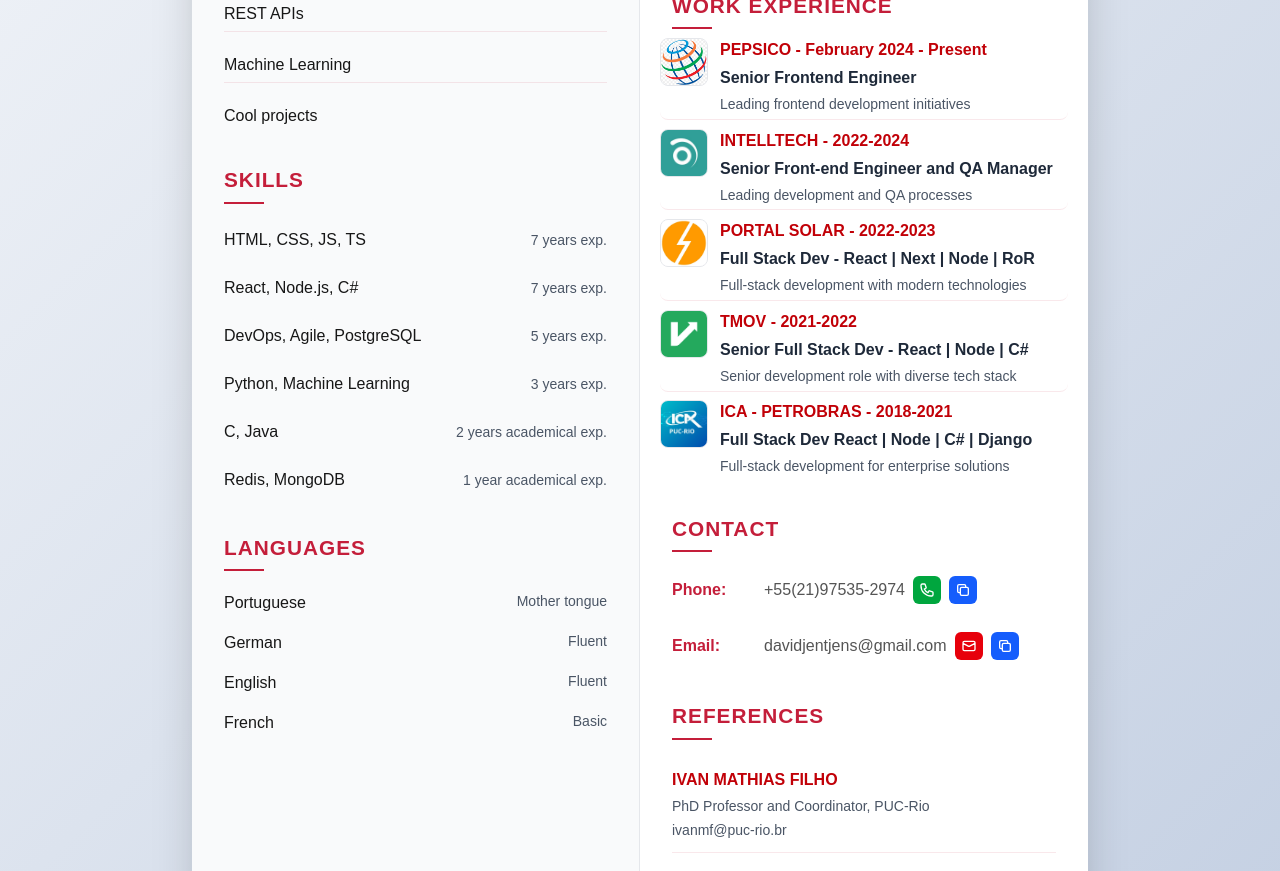
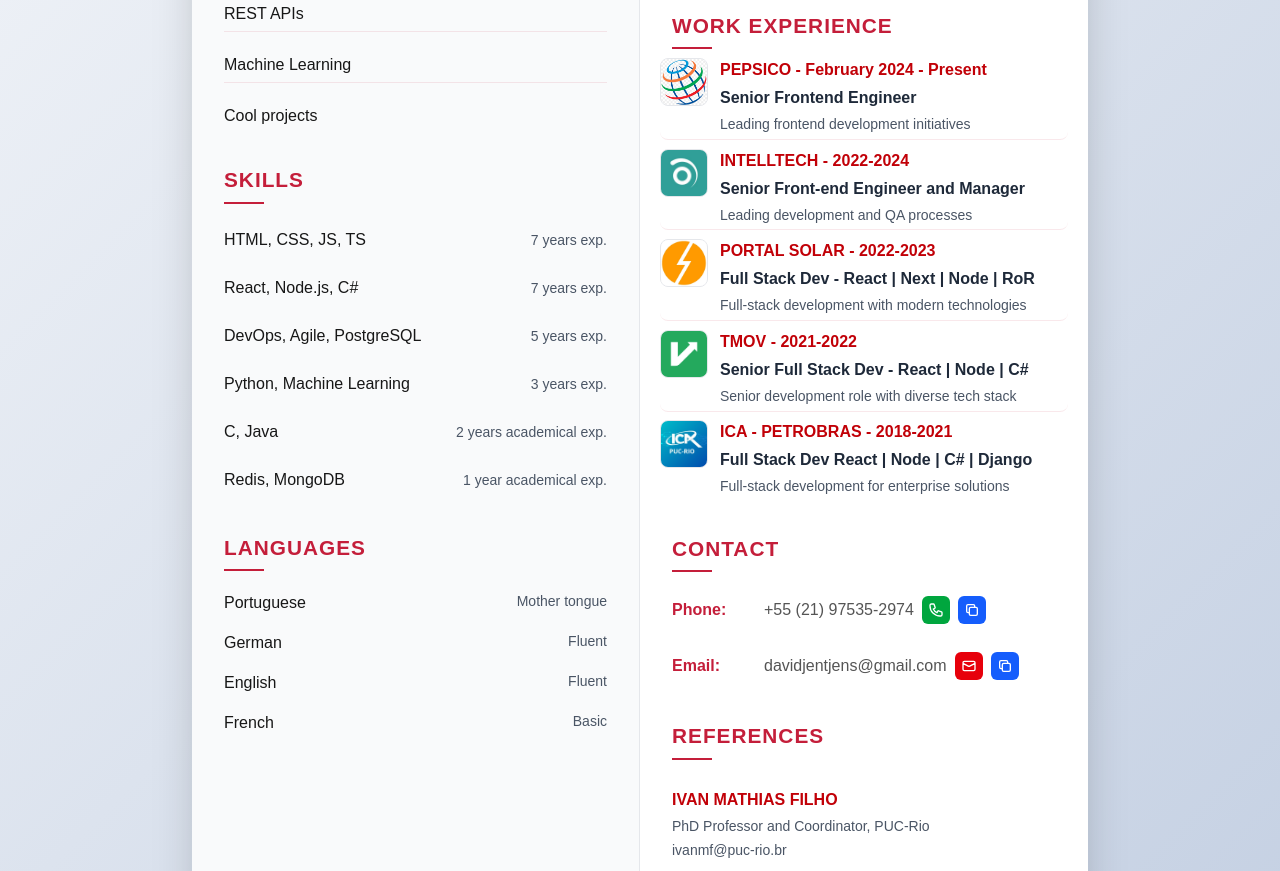
Before and after one commit to davidjentjens/david-resume, a Next.js app: page / in a window 1280 px wide. Shown: the part 520-1391 px from the top of the page. Built offline with nearby package versions, Linux system fonts and the light colour scheme.

Commit message:
Fix contact information formatting and update experience role description

```diff
--- a/src/app/components/Contact.tsx
+++ b/src/app/components/Contact.tsx
@@ -45,7 +45,7 @@
           <div className="contact-item">
             <span className="contact-label">Phone:</span>
             <div className="flex items-center gap-2">
-              <span className="contact-value">+55(21)97535-2974</span>
+              <span className="contact-value">+55 (21) 97535-2974</span>
               <button
                 onClick={callPhone}
                 className="p-1.5 bg-green-600 hover:bg-green-700 text-white rounded-md transition-colors duration-200"
--- a/src/app/components/Experience.tsx
+++ b/src/app/components/Experience.tsx
@@ -13,7 +13,7 @@
     },
     {
       title: "INTELLTECH - 2022-2024",
-      company: "Senior Front-end Engineer and QA Manager",
+      company: "Senior Front-end Engineer and Manager",
       description: "Leading development and QA processes",
       logo: "/intelltech-logo.jpeg",
       website: "https://intelltech.com.br"
--- a/src/app/globals.css
+++ b/src/app/globals.css
@@ -114,6 +114,7 @@
   padding: 0.3rem 0;
   border-bottom: 1px solid rgba(196, 30, 58, 0.1);
   transition: all 0.3s ease;
+  padding-right: 0.75rem;
 }
 
 .item:hover {
@@ -131,13 +132,6 @@
   align-items: center;
   margin-bottom: 0.75rem;
   padding: 0.5rem 0;
-  transition: all 0.3s ease;
-}
-
-.contact-item:hover {
-  background: rgba(196, 30, 58, 0.05);
-  padding-left: 0.75rem;
-  border-radius: 0.5rem;
 }
 
 .contact-label {
```
